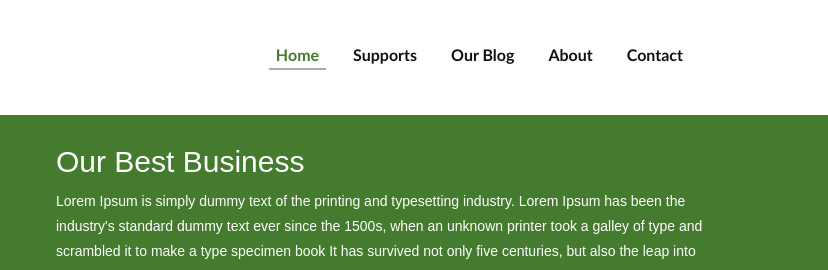
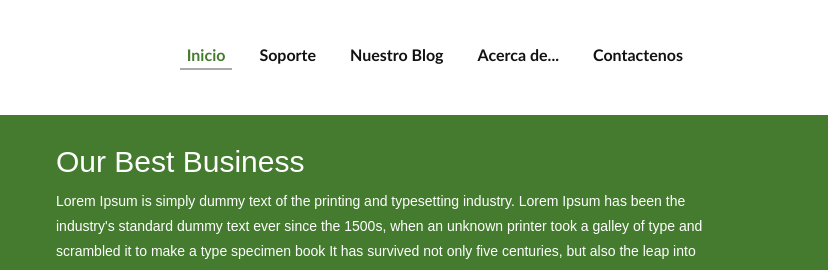
Before and after one commit to JavKabPro/Entrega-Inical---Proyecto-Web, a plain HTML site: page about.html in a window 1280 px wide. Shown: the top 270 px of the page, 452-1280 px from the left. Drawn offline with Linux system fonts and the light colour scheme.

Commit message:
Se cambian textos de las secciones principales

```diff
--- a/about.html
+++ b/about.html
@@ -7,7 +7,7 @@ License URL: http://creativecommons.org/licenses/by/3.0/
 <!DOCTYPE HTML>
 <html>
 <head>
-<title>Business portal Website Template | About :: w3layouts</title>
+<title>Business portal Website Template | Acerca de :: w3layouts</title>
 <meta http-equiv="Content-Type" content="text/html; charset=utf-8" />
 <link rel="stylesheet" href="css/style.css" type="text/css" media="all" />
 </head>
@@ -17,11 +17,11 @@ License URL: http://creativecommons.org/licenses/by/3.0/
             <div class="logo"><a href="index.html"><img src="images/logo.png" alt="" /></a></div>
 				<div class="nav">
 					<ul>
-						<li class="active"><a href="index.html">Home</a></li>
-						<li><a href="about.html">Supports</a></li>
-						<li><a href="about.html">Our Blog</a></li>
-						<li><a href="about.html">About</a></li>
-						<li><a href="contact.html">Contact</a></li>
+						<li class="active"><a href="index.html">Inicio</a></li>
+						<li><a href="about.html">Soporte</a></li>
+						<li><a href="about.html">Nuestro Blog</a></li>
+						<li><a href="about.html">Acerca de...</a></li>
+						<li><a href="contact.html">Contactenos</a></li>
 					</ul>
 				</div>
 				<div class="clear"></div>
```
Also changed, not shown: contact.html (+5 -5 lines), index.html (+5 -5 lines).
